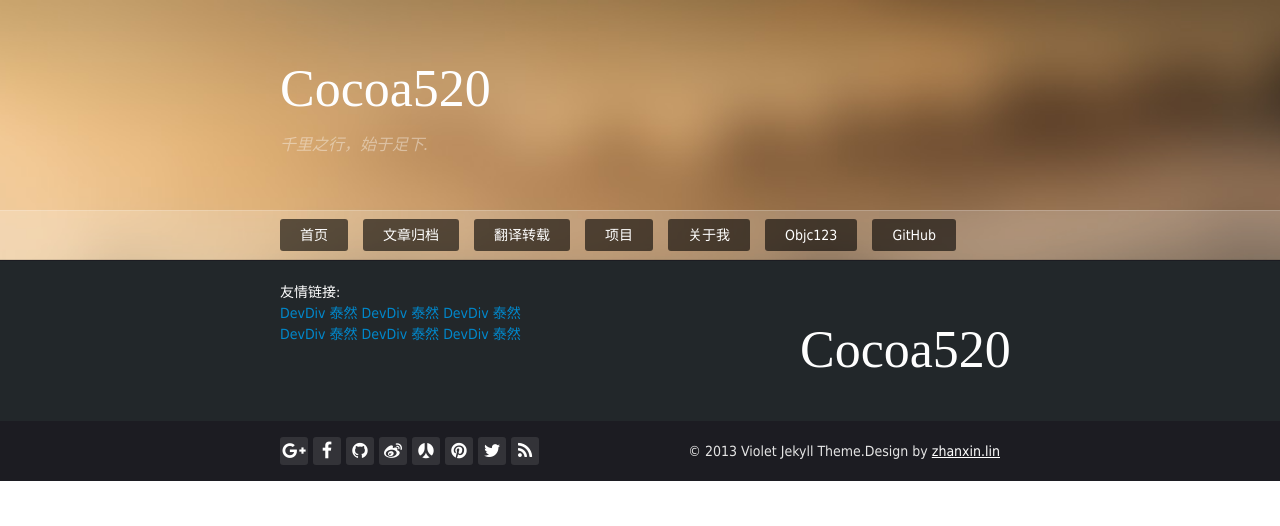
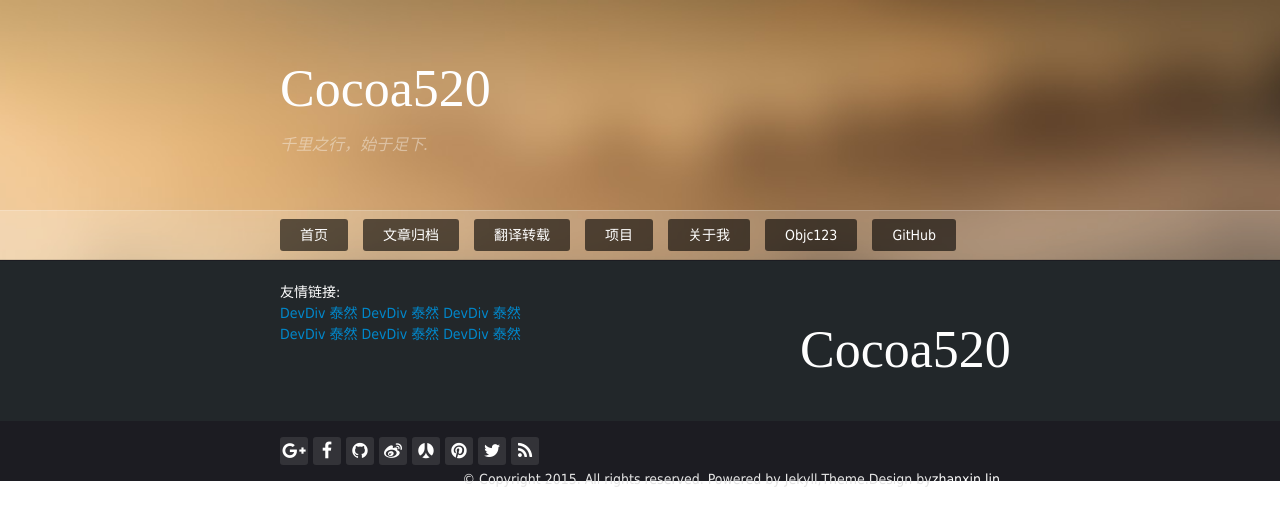
Before and after one commit to cocoa520/cocoa520.github.com, a Jekyll site: the page built from index.html, in a window 1280 px wide. Shown: the top 526 px of the page. Built offline with Jekyll 4.4.1, drawn with Linux system fonts in a browser that asks for light colours; nearby versions of some CDN libraries; some web fonts are replaced; the list of posts is cut into pages by our own code; comment, search, counter and statistics services are not loaded.

Commit message:
modify the copyright

```diff
--- a/_layouts/default.html
+++ b/_layouts/default.html
@@ -90,7 +90,7 @@
                     {% for link in site.follow %}
                     <a class="follow" href="{{ link.url }}" target="_blank"><i class="fa {{ link.class }}"></i></a>
                     {% endfor %}
-                    <p class="text">© 2013 Violet Jekyll Theme.Design by <a href="http://www.zhanxin.info">zhanxin.lin</a></p>
+                    <p class="text">© Copyright 2015. All rights reserved. Powered by Jekyll,Theme.Design by<a href="http://www.zhanxin.info">zhanxin.lin</a></p>
                 </div>
             </div>
         </footer>
```
